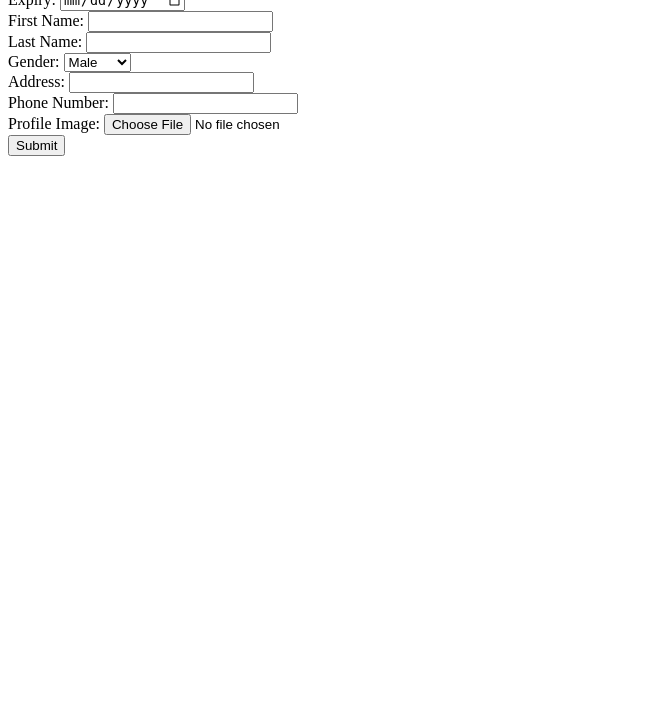
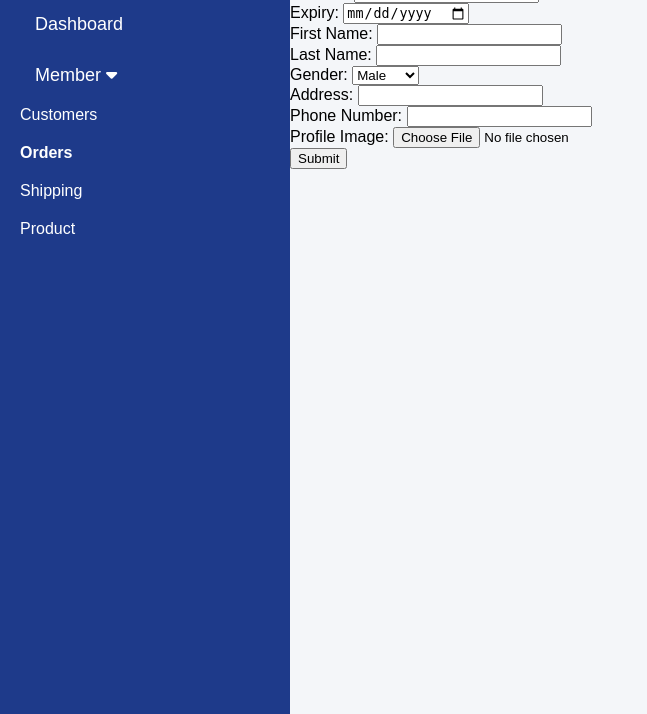
Before and after one commit to francisganapin/Django-gym-3-with-flask, a Django app: page /member-register/ in a window 1280 px wide. Shown: the part 86-800 px from the top of the page, without its empty margins (0-647 px from the left). Run offline with Django 4.2, Linux system fonts and the light colour scheme.

Commit message:
2/9/2025

```diff
--- a/flask_server.py
+++ b/flask_server.py
@@ -23,7 +23,7 @@ def dashbard():
     date_now = datetime.now().strftime("%Y-%m-%d") # date now
 
     data_member_expiry = list(member_collection.find({}, {'expiry': 1, '_id': 0}))
-    expired_member = [member['expiry']  <= date_now for member in data_member_expiry] # list the expired data  base on date
+    expired_member = [member['expiry']  <= date_now for member in data_member_expiry if member['expiry'] is not None] # list the expired data  base on date
     count_expired  = expired_member.count(1) # this will count true
     count_active   = expired_member.count(0) # this will count false
 
--- a/member_function/urls.py
+++ b/member_function/urls.py
@@ -5,4 +5,5 @@ from . import views  # Adjust this to import your views correctly
 urlpatterns = [
     path('member-list/', views.member_list_view, name='member_list_view'),
     path('member-register/', views.member_register_view, name='member_register_view'),
+    path('member_update_views/',views.member_update_views,name='member_update_views')
 ]
--- a/member_function/views.py
+++ b/member_function/views.py
@@ -47,6 +47,8 @@ class MemberClass:
             fs = FileSystemStorage(location=folder)
             filename = fs.save(myfile.name,myfile)
             print(filename)
+
+
 
 def member_list_view(request):
 
@@ -98,7 +100,6 @@ def member_register_view(request):
         gender = request.POST.get('gender')
         address = request.POST.get('address')
         phone_number = request.POST.get('phone_number')
-        profile_image = request.FILES.get('profile_image')
         join_date = MemberClass.formatted_date
         renewed = True
 
@@ -127,3 +128,18 @@ def member_register_view(request):
 
 
     return render(request, 'member/member_register.html')
+
+def member_update_views(request):
+
+    if request.method == 'POST':
+        id_card = request.POST.get('id_card')
+        expiry = request.POST.get('expiry')
+
+        queary = { "id_card": { "$regex": id_card } }
+        insert = { "$set":{'expiry':expiry}}
+    try:
+        MemberClass.collection.update_one(queary,insert)
+    except:
+         print('data was not updated')
+
+    return render (request,'member/member_update.html')
--- a/templates/base.html
+++ b/templates/base.html
@@ -22,6 +22,31 @@
         th, td { padding: 10px; border: 1px solid #ddd; text-align: left; }
         th { background: #e5e7eb; }
         .checkbox { width: 20px; }
+
+        .sidebar a, .dropdown-btn {
+            padding: 10px 15px;
+            text-decoration: none;
+            font-size: 18px;
+            color: white;
+            display: block;
+            background: none;
+            border: none;
+            outline: none;
+            text-align: left;
+            width: 100%;
+            cursor: pointer;
+        }
+        .sidebar a:hover, .dropdown-btn:hover {
+            background-color: #575757;
+        }
+        .dropdown-container {
+            display: none;
+            background-color: #262626;
+            padding-left: 15px;
+        }
+        .dropdown-btn.active {
+            background-color: #575757;
+        }
     </style>
 </head>
 
@@ -33,7 +58,16 @@
             <h2>Gym Gimik</h2>
             <ul>
                 <li><a href="{% url 'dashboard_views' %}">Dashboard</a></li>
-                <li><a href="{% url 'member_list_view' %}">Member list</a></li>
+
+
+                <button class="dropdown-btn">Member
+                    <i class="fa fa-caret-down"></i>
+                </button>
+                <div class="dropdown-container">
+                    <a href="{% url 'member_list_view' %}">Member list</a>
+                    <a href="{% url 'member_register_view' %}">Register</a>
+                    <a href="{% url 'member_update_views' %}">Update</a>
+                </div>
 
                 <li>Customers</li>
                 <li><strong>Orders</strong></li>
@@ -46,3 +80,20 @@
         {% endblock %}
 </body>
 </html>
+
+
+<script>
+    var dropdowns = document.getElementsByClassName("dropdown-btn");
+
+    for (var i = 0; i < dropdowns.length; i++) {
+        dropdowns[i].addEventListener("click", function() {
+            this.classList.toggle("active");
+            var dropdownContent = this.nextElementSibling;
+            if (dropdownContent.style.display === "block" || dropdownContent.style.display === "") {
+                dropdownContent.style.display = "none";
+            } else {
+                dropdownContent.style.display = "block";
+            }
+        });
+    }
+</script>
--- a/templates/member/member_list.html
+++ b/templates/member/member_list.html
@@ -42,8 +42,8 @@
 <!-- Main Content -->
 <div class="content">
   <div class="header">
-    <h1>Orders</h1>
-    <button style="background: #2563eb; color: white; padding: 10px; border: none; border-radius: 5px; cursor: pointer;">Create New</button>
+    <h1>Member List</h1>
+
   </div>
 
   <!-- Filters -->
--- a/templates/member/member_register.html
+++ b/templates/member/member_register.html
@@ -1,3 +1,10 @@
+{% extends 'base.html' %}
+
+{% block title %}Home{% endblock %}
+
+{% block content %}
+
+
 <div class="form-container">
     <h2>Member Registration Form</h2>
 
@@ -42,3 +49,6 @@
         </div>
         <button type="submit" class="submit-btn">Submit</button>
     </form>
+
+
+    {% endblock %}
--- a/update.txt
+++ b/update.txt
@@ -1,5 +1,7 @@
 2-9-2025
 	update registartion and path of image
+	update expiry number for user
+	update navbar
 
 2-8-2025
 	update data pagination in member list
```
Also changed, not shown: templates/member/member_update.html (added, +29 -0 lines).
